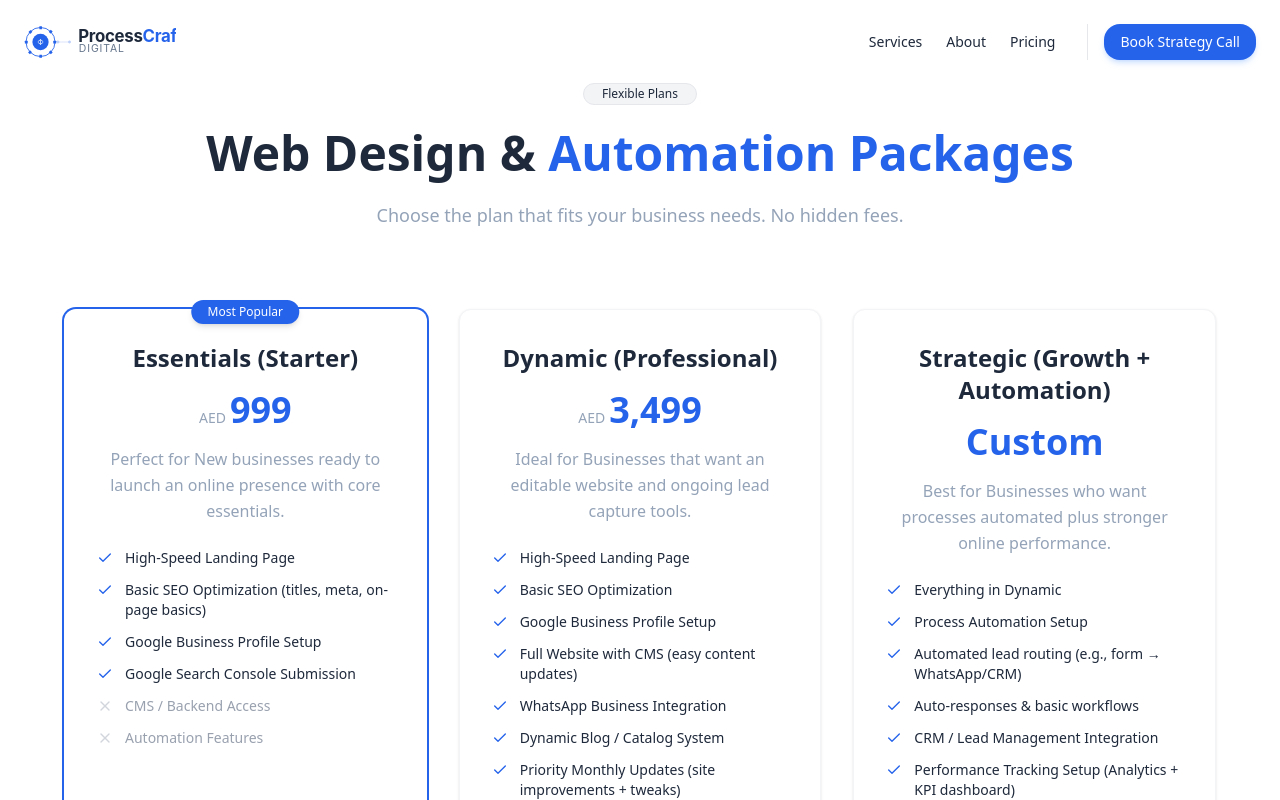
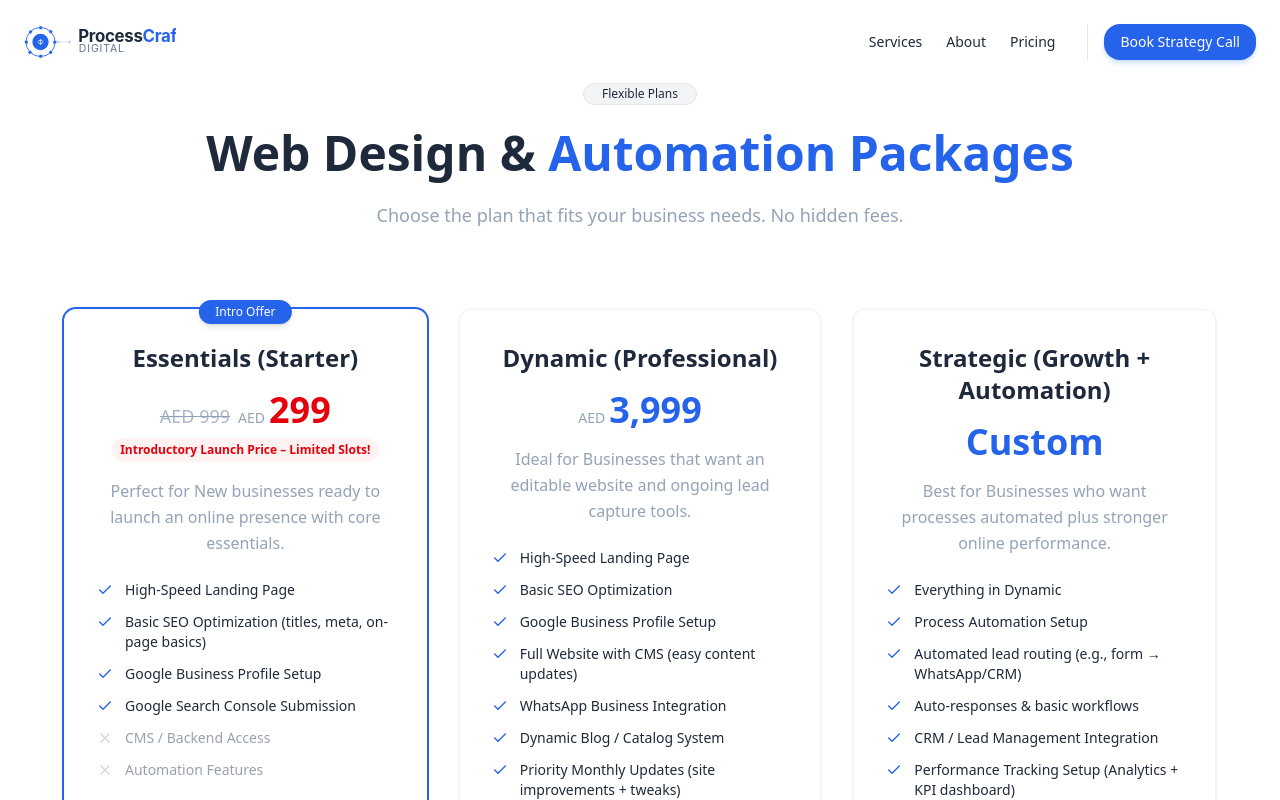
Before and after one commit to PathumDon/processcraft-digital, a Next.js app: page /pricing in a window 1280 px wide. Shown: the top 800 px of the page. Built offline with nearby package versions, Linux system fonts and the light colour scheme.

Commit message:
Implement Starter plan intro offer with crossed-out original price

```diff
--- a/src/app/pricing/page.tsx
+++ b/src/app/pricing/page.tsx
@@ -15,7 +15,10 @@ export default function PricingPage() {
     const tiers = [
         {
             title: "Essentials (Starter)",
-            price: "999",
+            price: "299",
+            originalPrice: "999",
+            badgeText: "Intro Offer",
+            promoText: "Introductory Launch Price – Limited Slots!",
             description: "Perfect for New businesses ready to launch an online presence with core essentials.",
             isPopular: true,
             features: [
@@ -29,7 +32,7 @@ export default function PricingPage() {
         },
         {
             title: "Dynamic (Professional)",
-            price: "3,499",
+            price: "3,999",
             description: "Ideal for Businesses that want an editable website and ongoing lead capture tools.",
             features: [
                 { text: "High-Speed Landing Page", included: true },
@@ -103,6 +106,12 @@ export default function PricingPage() {
                             isPopular={tier.isPopular}
                             buttonText={tier.isPopular ? "Get Started" : "Contact Sales"}
                             onButtonClick={() => handlePlanSelect(tier.title)}
+                            // @ts-ignore
+                            originalPrice={tier.originalPrice}
+                            // @ts-ignore
+                            badgeText={tier.badgeText}
+                            // @ts-ignore
+                            promoText={tier.promoText}
                             className={`animate-in slide-in-from-bottom-8 duration-700 fill-mode-both fade-in ${index === 0 ? 'delay-0' :
                                 index === 1 ? 'delay-150' :
                                     'delay-300'
--- a/src/components/features/PricingCard.tsx
+++ b/src/components/features/PricingCard.tsx
@@ -18,6 +18,9 @@ interface PricingCardProps {
     buttonText?: string;
     onButtonClick?: () => void;
     className?: string;
+    originalPrice?: string;
+    badgeText?: string;
+    promoText?: string;
 }
 
 export function PricingCard({
@@ -28,14 +31,17 @@ export function PricingCard({
     isPopular = false,
     buttonText = "Get Started",
     onButtonClick,
-    className = ""
+    className = "",
+    originalPrice,
+    badgeText,
+    promoText
 }: PricingCardProps) {
     return (
         <Card className={`h-full hover:shadow-lg hover:shadow-blue-900/5 hover:-translate-y-1 transition-all duration-300 group relative ${isPopular ? 'ring-2 ring-primary border-transparent' : ''} ${className}`}>
             {isPopular && (
-                <div className="absolute -top-3 left-1/2 -translate-x-1/2">
+                <div className="absolute -top-3 left-1/2 -translate-x-1/2 w-max">
                     <Badge variant="default" className="bg-primary text-white border-0 px-4 py-1 shadow-md">
-                        Most Popular
+                        {badgeText || "Most Popular"}
                     </Badge>
                 </div>
             )}
@@ -44,10 +50,33 @@ export function PricingCard({
                 {/* Header Section */}
                 <div className="text-center mb-6">
                     <h3 className="text-2xl font-bold text-secondary mb-3">{title}</h3>
-                    <div className="flex items-baseline justify-center gap-1 my-4">
-                        {price !== "Custom" && <span className="text-sm font-medium text-muted">AED</span>}
-                        <span className="text-4xl font-bold text-primary">{price}</span>
+
+                    <div className="flex flex-col items-center justify-center my-4">
+                        <div className="flex items-baseline justify-center gap-2">
+                            {/* Original Price (Crossed Out) */}
+                            {originalPrice && (
+                                <span className="text-lg text-muted/80 line-through decoration-slate-400">
+                                    AED {originalPrice}
+                                </span>
+                            )}
+
+                            {/* Main Price */}
+                            <div className="flex items-baseline gap-1">
+                                {price !== "Custom" && <span className="text-sm font-medium text-muted">AED</span>}
+                                <span className={`text-4xl font-bold ${originalPrice ? 'text-red-600' : 'text-primary'}`}>
+                                    {price}
+                                </span>
+                            </div>
+                        </div>
+
+                        {/* Promo Text */}
+                        {promoText && (
+                            <p className="text-xs font-semibold text-red-600 mt-2 bg-red-50 px-2 py-1 rounded-full">
+                                {promoText}
+                            </p>
+                        )}
                     </div>
+
                     <p className="text-muted leading-relaxed">
                         {description}
                     </p>
```
